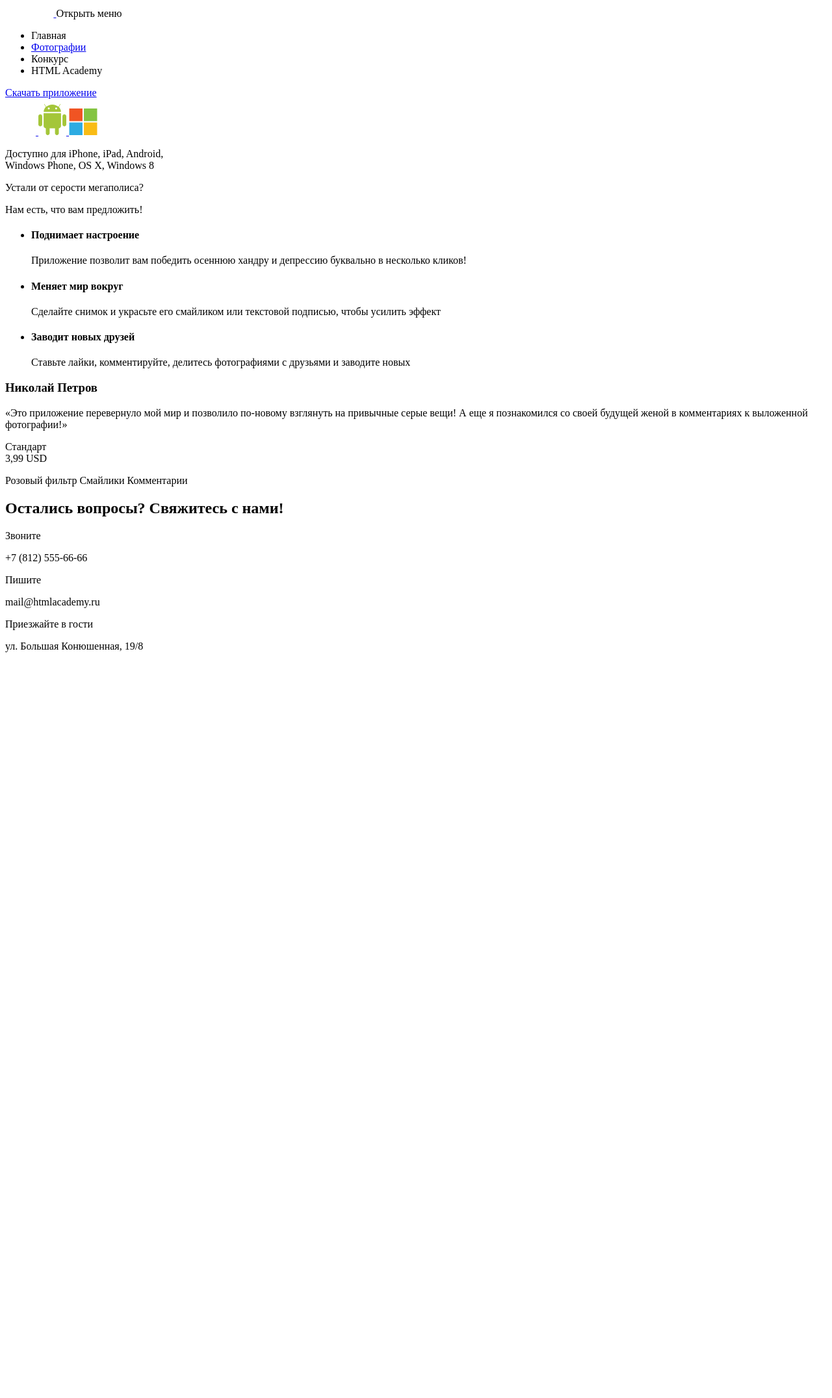
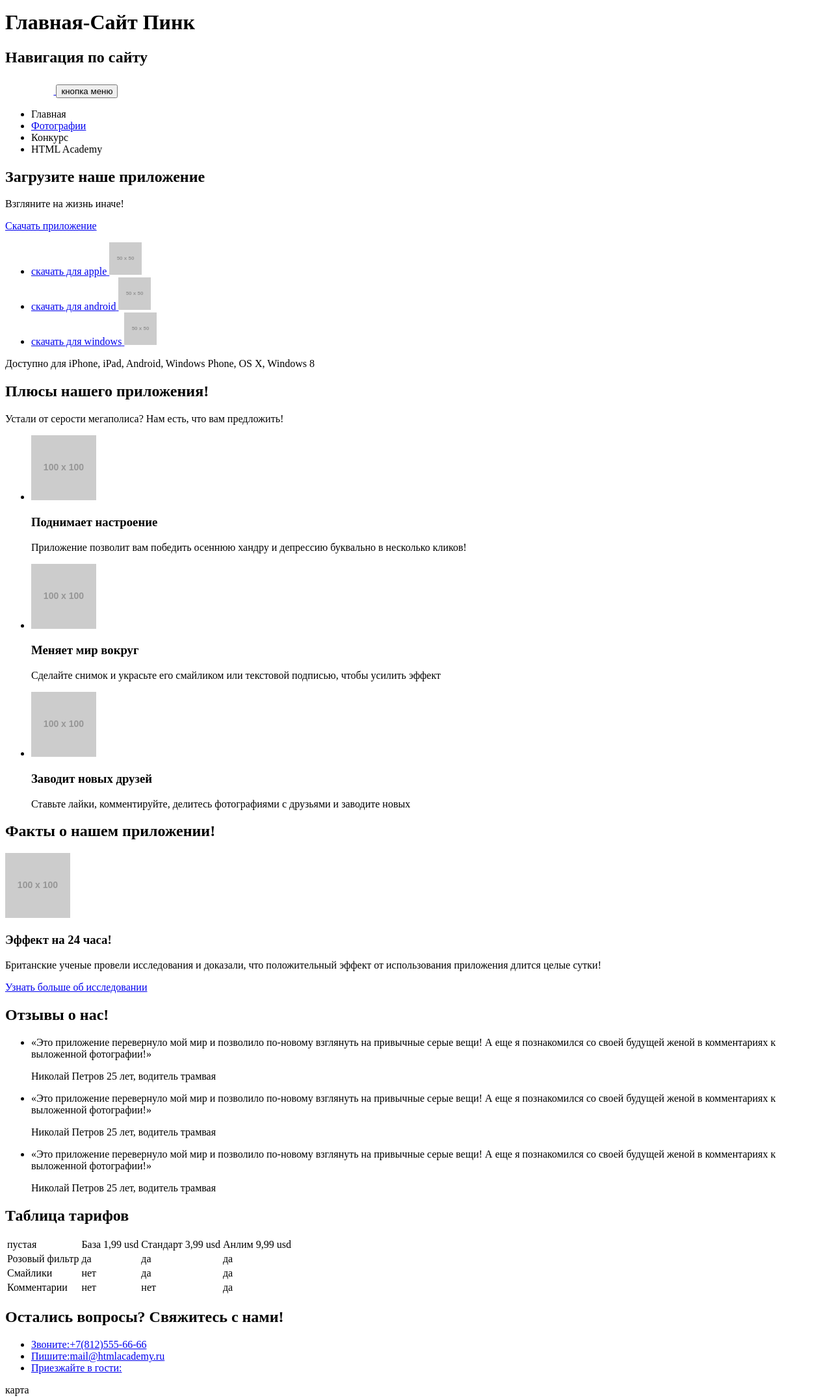
Before and after one commit to YaroslavaP/9745-pink, a plain HTML site: page source/index.html in a window 1280 px wide. Shown: the part 5-2157 px from the top of the page at 65% size. Before the commit the page ends 1171 px from the top, so only its background shows below. Drawn offline with Linux system fonts and the light colour scheme; grey boxes are pictures that could not be loaded; placeholder pictures from the web are drawn by us.

Commit message:
Правки индекс

```diff
--- a/source/index.html
+++ b/source/index.html
@@ -26,117 +26,167 @@
       </symbol>
     </svg>
     <header class="page-header">
-  <div class="page-header__wrap">
-    <a href="index.html" class="page-header__logo">
-      <picture>
+      <h1 class="visually-hidden">Главная-Сайт Пинк</h1>
+      <nav class="main-nav">
+        <h2 class="visually-hidden">Навигация по сайту</h2>
+        <a class="logo" href="index.html">
           <img src="img/logo-pink-white-mobile.svg"  alt="Лого-Пинк">
-      </picture>
         </a>
-    <botton class="page-header__toggle" type="button">Открыть меню</botton>
-  </div>
-  <nav class="main-nav">
-    <ul class="main-nav__list site-list">
-      <li class="site-list__item"><a>Главная</a></li>
-      <li class="site-list__item"><a href="Catalog.html">Фотографии</a></li>
-      <li class="site-list__item"><a>Конкурс</a></li>
-      <li class="site-list__item"><a>HTML Academy</a></li>
+        <button class="btn-menu" type="button">
+          <span class="visually-hidden">кнопка меню</span>
+        </button>
+        <ul class="site-nav">
+          <li class="site-nav__item"><a class="site-nav__link">Главная</a></li>
+          <li class="site-nav__item"><a class="site-nav__link" href="Catalog.html">Фотографии</a></li>
+          <li class="site-nav__item"><a class="site-nav__link">Конкурс</a></li>
+          <li class="site-nav__item"><a class="site-nav__link">HTML Academy</a></li>
         </ul>
       </nav>
+      <section class="download">
+        <h2 class="visually-hidden">Загрузите наше приложение</h2>
+        <p class="download__caption">Взгляните на жизнь иначе!</p>
+        <a class="download__link" href="#">Скачать приложение</a>
+        <ul class="os-list">
+          <li class="os-list__item">
+            <a class="os-list__link" href="https://www.apple.com/ru/itunes/download/" title="скачать для apple">
+              <span class="visually-hidden">скачать для apple</span>
+              <img class="os-list__img" src="http://placehold.it/50x50" alt="иконка apple">
+            </a>
+          </li>
+          <li class="os-list__item">
+            <a class="os-list__link" href="https://play.google.com/store?hl=ru" title="скачать для android">
+              <span class="visually-hidden">скачать для android</span>
+              <img class="os-list__img" src="http://placehold.it/50x50" alt="иконка android">
+            </a>
+          </li>
+          <li class="os-list__item">
+            <a class="os-list__link" href="https://www.microsoft.com/ru-ru/windows/" title="скачать для windows">
+              <span class="visually-hidden">скачать для windows</span>
+              <img class="os-list__img" src="http://placehold.it/50x50" alt="иконка windows">
+            </a>
+          </li>
+        </ul>
+        <p class="download__description">Доступно для iPhone, iPad, Android, Windows Phone, OS X, Windows 8</p>
+      </section>
     </header>
     <main>
-  <div class="promo">
-  <div class="promo-download">
-    <div class="promo-download__botton">
-      <a href="https://www.apple.com/ru/itunes/download/">
-        Скачать приложение
+      <section class="advantage">
+        <h2 class="visually-hidden">Плюсы нашего приложения!</h2>
+        <p class="advantage__caption">Устали от серости мегаполиса? Нам есть, что вам предложить!</p>
+        <ul class="advantage-list">
+          <li class="advantage-list__item">
+            <img class="advantage-list__img" src="http://placehold.it/100x100" alt="картинка преимуществ">
+            <h3 class="advantage-list__caption">Поднимает настроение</h3>
+            <p class="advantage-list__description">Приложение позволит вам победить осеннюю хандру и депрессию буквально в несколько кликов!</p>
+          </li>
+          <li class="advantage-list__item">
+            <img class="advantage-list__img" src="http://placehold.it/100x100" alt="картинка преимуществ">
+            <h3 class="advantage-list__caption">Меняет мир вокруг</h3>
+            <p class="advantage-list__description">Сделайте снимок и украсьте его смайликом или текстовой подписью, чтобы усилить эффект</p>
+          </li>
+          <li class="advantage-list__item">
+            <img class="advantage-list__img" src="http://placehold.it/100x100" alt="картинка преимуществ">
+            <h3 class="advantage-list__caption">Заводит новых друзей</h3>
+            <p class="advantage-list__description">Ставьте лайки, комментируйте, делитесь фотографиями с друзьями и заводите новых</p>
+          </li>
+        </ul>
+        <div class="facts">
+          <h2 class="visually-hidden">Факты о нашем приложении!</h2>
+          <img class="facts__img" src="http://placehold.it/100x100" alt="картинка фактов">
+          <h3 class="facts__caption">Эффект на 24 часа!</h3>
+          <p class="facts__description">Британские ученые провели исследования и доказали, что положительный эффект от использования приложения длится целые сутки!</p>
+          <a class="facts__link" href="#">Узнать больше об исследовании</a>
+        </div>
+      </section>
+      <section class="review">
+        <h2 class="visually-hidden">Отзывы о нас!</h2>
+        <ul class="slider">
+          <li class="slider__item">
+            <p class="review__caption">«Это приложение перевернуло мой мир и позволило по-новому взглянуть на привычные серые вещи! А еще я познакомился со своей будущей женой в комментариях к выложенной фотографии!»</p>
+            <span class="review__autor">Николай Петров</span>
+            <span class="review__status">25 лет, водитель трамвая</span>
+          </li>
+          <li class="slider__item">
+            <p class="review__caption">«Это приложение перевернуло мой мир и позволило по-новому взглянуть на привычные серые вещи! А еще я познакомился со своей будущей женой в комментариях к выложенной фотографии!»</p>
+            <span class="review__autor">Николай Петров</span>
+            <span class="review__status">25 лет, водитель трамвая</span>
+          </li>
+          <li class="slider__item">
+            <p class="review__caption">«Это приложение перевернуло мой мир и позволило по-новому взглянуть на привычные серые вещи! А еще я познакомился со своей будущей женой в комментариях к выложенной фотографии!»</p>
+            <span class="review__autor">Николай Петров</span>
+            <span class="review__status">25 лет, водитель трамвая</span>
+          </li>
+        </ul>
+      </section>
+      <section class="price">
+        <h2 class="visually-hidden">Таблица тарифов</h2>
+        <table class="table">
+          <tr class="table__row">
+            <td class="table__data">пустая</td>
+            <td class="table__data">База 1,99 usd</td>
+            <td class="table__data">Стандарт 3,99 usd</td>
+            <td class="table__data">Анлим 9,99 usd</td>
+          </tr>
+          <tr class="table__row">
+            <td class="table__data">Розовый фильтр</td>
+            <td class="table__data">да</td>
+            <td class="table__data">да</td>
+            <td class="table__data">да</td>
+          </tr>
+          <tr class="table__row">
+            <td class="table__data">Смайлики</td>
+            <td class="table__data">нет</td>
+            <td class="table__data">да</td>
+            <td class="table__data">да</td>
+          </tr>
+          <tr class="table__row">
+            <td class="table__data">Комментарии</td>
+            <td class="table__data">нет</td>
+            <td class="table__data">нет</td>
+            <td class="table__data">да</td>
+          </tr>
+        </table>
+      </section>
+      <section class="contacts">
+        <h2 class="contacts__caption">Остались вопросы? Свяжитесь с нами!</h2>
+        <ul class="contacts-list">
+          <li class="contacts-list__item">
+            <a class="contacts-list__link" href="tel:+78125556666">Звоните:<span>+7(812)555-66-66</span></a>
+          </li>
+          <li class="contacts-list__item">
+            <a class="contacts-list__link" href="mailto:mail@htmlacademy.ru">Пишите:<span>mail@htmlacademy.ru</span></a>
+          </li>
+          <li class="contacts-list__item">
+            <a class="contacts-list__link" href="#map-section">Приезжайте в гости:</a>
+          </li>
+        </ul>
+        <div class="map">карта</div>
+      </section>
+    </main>
+    <footer>
+      <h2 class="visually-hidden">Мы в соцсетях</h2>
+      <div class="logo">
+        <a class="logo__link" href="#">
+          <img class="logo__img" src="http://placehold.it/150x100" alt="логотип пинк">
         </a>
       </div>
-    <div class="promo-download__icons social-icons">
-     <a  class="social-icons__links social-icons__apple" href="https://www.apple.com/ru/" alt="apple">
-      <svg class="social-icons__links social-icons__svg" width="47px" height="56px" fill=#fff>
-        <use xmlns:xlink="http://www.w3.org/1999/xlink" xlink:href="#apple"></use>
-      </svg>
-    </a>
-    <a class="social-icons__links social-icons__android" href="https://www.android.com" alt="android">
-     <svg class="social-icons__svg" width="43px" height="48px" fill=#a4c639>
-      <use xmlns:xlink="http://www.w3.org/1999/xlink" xlink:href="#android"></use>
-    </svg>
-  </a>
-  <a class="social-icons__wind" href="https://www.microsoft.com/ru-ru/windows/" alt="windows">
-   <svg class="social-icons__svg" width="44px" height="41px">
-    <use xmlns:xlink="http://www.w3.org/1999/xlink" xlink:href="#windows"></use>
-  </svg>
+      <ul class="social">
+        <li class="social__item">
+          <a class="social__link" href="#"><span class="visually-hidden">Твиттер</span></a>
+        </li>
+        <li class="social__item">
+          <a class="social__link" href="#"><span class="visually-hidden">Фасебук</span></a>
+        </li>
+        <li class="social__item">
+          <a class="social__link" href="#"><span class="visually-hidden">Ютуб</span></a>
+        </li>
+      </ul>
+      <div class="logo-html">
+        <a class="logo-html__link" href="https://htmlacademy.ru/intensive/adaptive">Разработано
+          <span class="visually-hidden">HTML-Academy</span>
+          <img class="logo-html__img" src="http://placehold.it/50x50" alt="логотип htmlacademy">
         </a>
       </div>
-<div class="promo-download__text">
-  <p class="">
-    Доступно для iPhone, iPad, Android,<br> Windows Phone, OS X, Windows 8
-  </p>
-</div>
-</div>
-</div>
-<div class="advatages">
-  <p class="advatages__title">Устали от серости мегаполиса?</p>
-
-  <p class="advatages__title">Нам есть, что вам предложить!</p>
-
-  <div class="advantages__wrap">
-    <ul class="advantages__list">
-      <li class="advantages__list-item">
-        <h4>Поднимает настроение
-        </h4>
-        <p>Приложение позволит вам победить осеннюю хандру и депрессию буквально в несколько кликов!</p>
-      </li>
-      <li class="advantages__list-item">
-        <h4>Меняет мир вокруг</h4>
-        <p>Сделайте снимок и украсьте его смайликом или текстовой подписью, чтобы усилить эффект</p>
-      </li>
-      <li class="advantages__list-item">
-        <h4>Заводит новых друзей </h4>
-
-        <p>Ставьте лайки, комментируйте, делитесь фотографиями с друзьями и заводите новых</p>
-      </li>
-    </ul>
-  </div>
-</div>
-<div class="review">
-  <div class="review__wrap">
-    <h3>Николай Петров</h3>
-    <p class="review__text">«Это приложение перевернуло мой мир и позволило по-новому взглянуть на привычные серые вещи! А еще я познакомился со своей будущей женой в комментариях к выложенной фотографии!»</p>
-  </div>
-  <span></span>
-</div>
-<div class="popular">
-  <div class="popular__price">
-    <p>
-      Стандарт<br>
-      3,99 USD
-    </p>
-  </div>
-  <div class="popular__table">
-    <tr>
-      <td>Розовый фильтр</td>
-      <td>Смайлики</td>
-      <td>Комментарии</td>
-    </tr>
-  </div>
-</div>
-<div class="contacts">
-  <h2 class="contacts__title">Остались вопросы?
-  Свяжитесь с нами!</h2>
-  <div class="contacts__item">
-    <p class="contacts__item-header">Звоните</p>
-    <a class="contacts__item-link">+7 (812) 555-66-66</a>
-    <p class="contacts__item-header">Пишите  </p>
-    <a class="contacts__item-link">mail@htmlacademy.ru</a>
-    <p class="contacts__item-header">Приезжайте в гости</p>
-    <a class="contacts__item-link">ул. Большая
-    Конюшенная, 19/8</a>
-  </div>
-</div>
-</main>
-<div class="map-image">
-  <iframe class="contacts__map contacts__map--no-js" src="https://www.google.com/maps/embed?pb=!1m18!1m12!1m3!1d2377.2053502791287!2d30.347095487850446!3d59.93241666912991!2m3!1f0!2f0!3f0!3m2!1i1024!2i768!4f13.1!3m3!1m2!1s0x469631a5e66d51c5%3A0x6f00589ac258db97!2z0J3QtdCy0YHQutC40Lkg0L_RgC4sINCh0LDQvdC60YIt0J_QtdGC0LXRgNCx0YPRgNCz!5e0!3m2!1sru!2sru!4v1496581785075" style="border:0" allowfullscreen></iframe>
-</div>
+    </footer>
 </body>
 </html>
```
Lines whose indentation alone changed are shown as unchanged.
